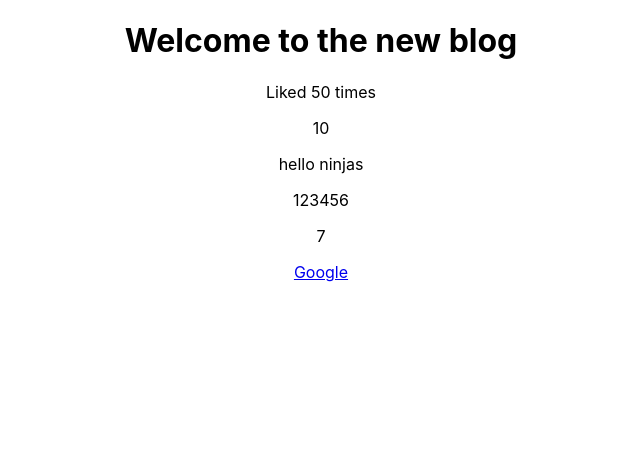
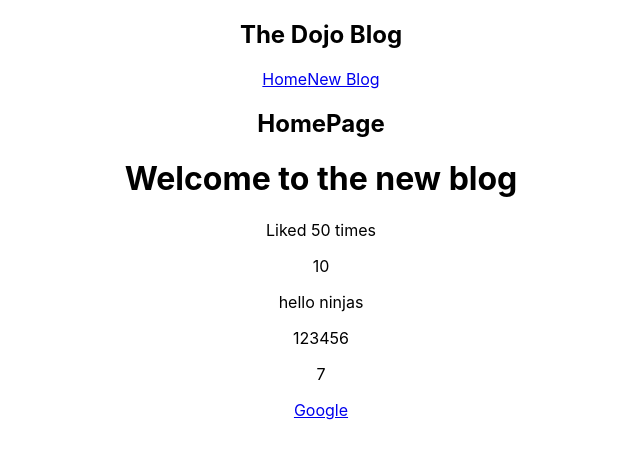
Before and after one commit to obaidash99/react-app, a React (Create React App) app: page / in a window 1280 px wide. Shown: the top 458 px of the page, without its empty margins (319-959 px from the left). Built offline with nearby package versions, Linux system fonts and the light colour scheme.

Commit message:
start with react

```diff
--- a/src/App.js
+++ b/src/App.js
@@ -1,4 +1,6 @@
 import './App.css';
+import Navbar from './Navbar';
+import Home from './Home';
 
 function App() {
 	const title = 'Welcome to the new blog';
@@ -8,11 +10,14 @@
 	// 	age: 30,
 	// };
 	// const bool = true;
-  const link = "https://www.google.com";
+	const link = 'https://www.google.com';
 
 	return (
 		<div className="App">
+			<Navbar />
+
 			<div className="content">
+				<Home />
 				<h1>{title}</h1>
 				<p>Liked {likes} times</p>
 
@@ -24,7 +29,7 @@
 				<p>{[1, 2, 3, 4, 5, 6]}</p>
 				<p>{Math.floor(Math.random() * 10)}</p>
 
-				<a href={link} >Google</a>
+				<a href={link}>Google</a>
 			</div>
 		</div>
 	);
--- /dev/null
+++ b/src/Home.js
@@ -0,0 +1,9 @@
+const Home = () => {
+	return (
+		<div className="home">
+			<h2>HomePage</h2>
+		</div>
+	);
+};
+
+export default Home;
--- /dev/null
+++ b/src/Navbar.js
@@ -0,0 +1,13 @@
+const Navbar = () => {
+	return (
+		<nav className="navbar">
+			<h1>The Dojo Blog</h1>
+			<div className="links">
+				<a href="/">Home</a>
+				<a href="/create">New Blog</a>
+			</div>
+		</nav>
+	);
+};
+
+export default Navbar;
```
